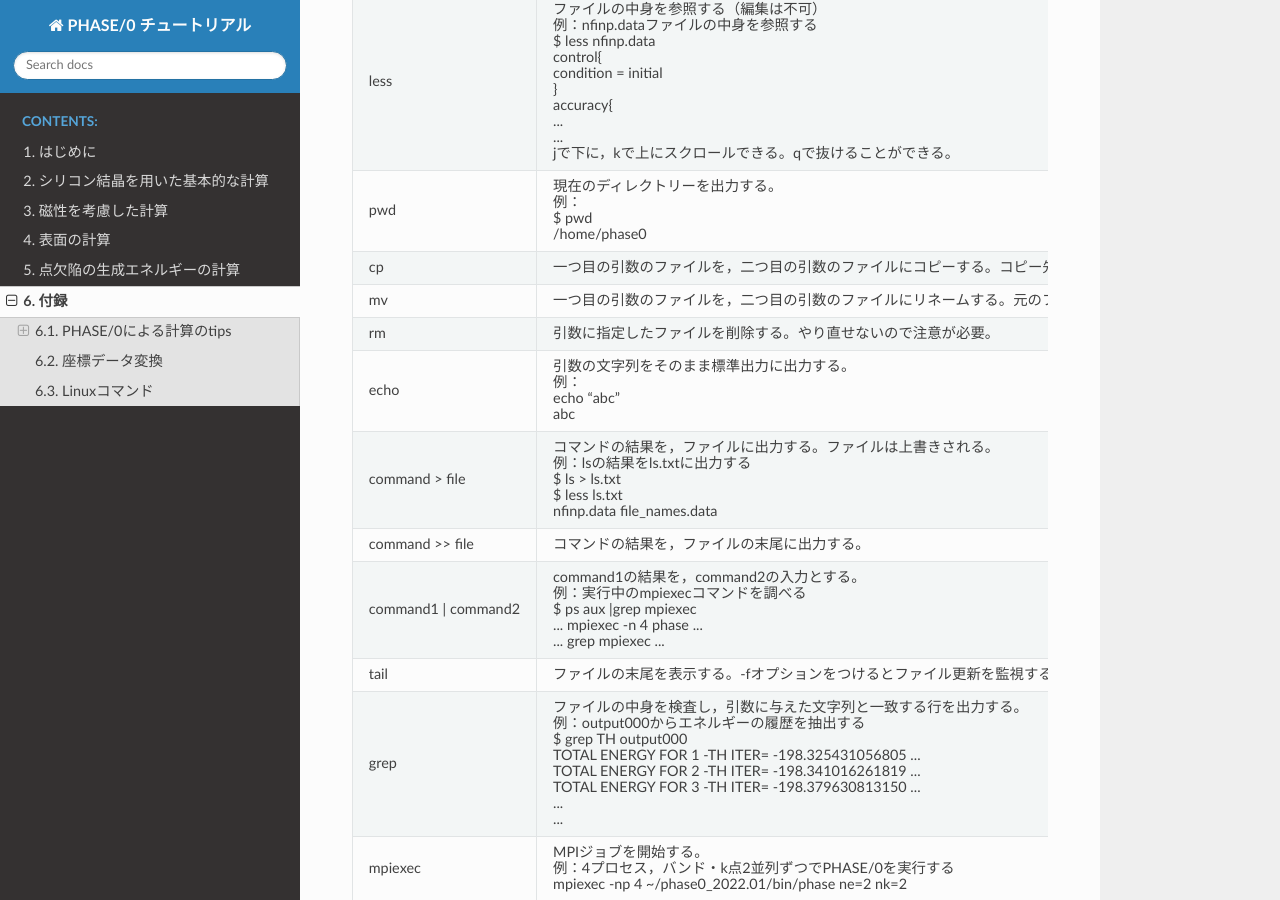
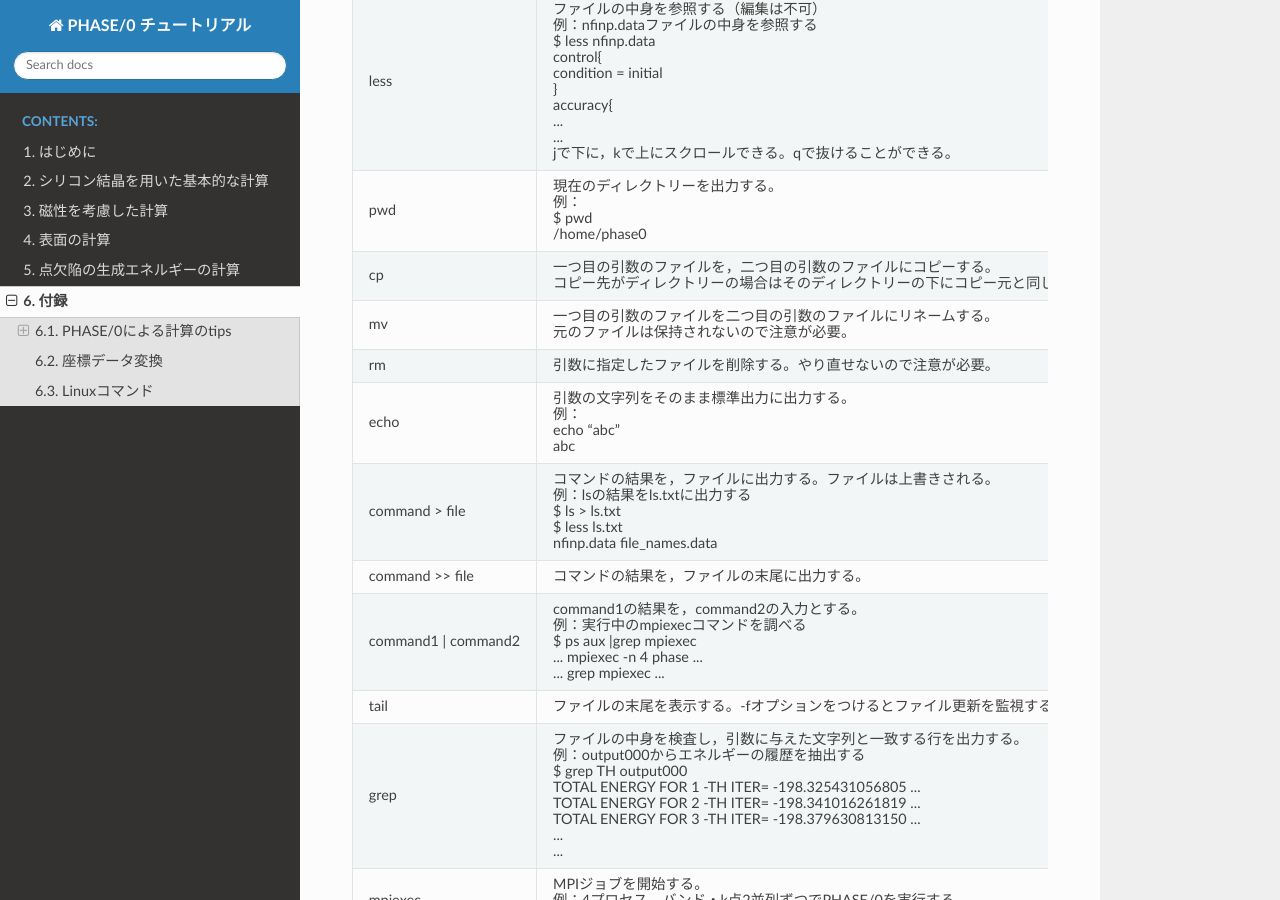
Before and after one commit to Materials-Science-Software-Consortium/phase0_tutorial_wsl, a Sphinx documentation site: the page built from source/sup.rst, in a window 1280 px wide and 900 px high, scrolled down 7088 px. Built offline with Sphinx 7.4.7 and the Read the Docs theme 2.0.0, drawn with Linux system fonts in a browser that asks for light colours.

Commit message:
表の表示をまともにしようとしている

```diff
--- a/source/sup.rst
+++ b/source/sup.rst
@@ -356,6 +356,7 @@
 +----------------------+----------------------------------------------+
 | cp                   | 一つ目の引数のファ\                          |
 |                      | イルを，二つ目の引数のファイルにコピーする。\|
+|                      |                                              |
 |                      | コピー先がディレクトリーの場合はそのディレク\|
 |                      | トリーの下にコピー元と同じファイル名でコピー\|
 |                      | される。-Rオプションによってディレクトリーご\|
@@ -363,8 +364,9 @@
 |                      | が存在する場合上書きされるので，注意が必要。 |
 +----------------------+----------------------------------------------+
 | mv                   | 一つ目の引数のファ\                          |
-|                      | イルを，二つ目の引数のファイルにリネームする\|
-|                      | 。元のファイルは保持されないので注意が必要。 |
+|                      | イルを二つ目の引数のファイルにリネームする。 |
+|                      |                                              |
+|                      | 元のファイルは保持されないので注意が必要。   |
 +----------------------+----------------------------------------------+
 | rm                   | 引数に指定したファ\                          |
 |                      | イルを削除する。やり直せないので注意が必要。 |
```
